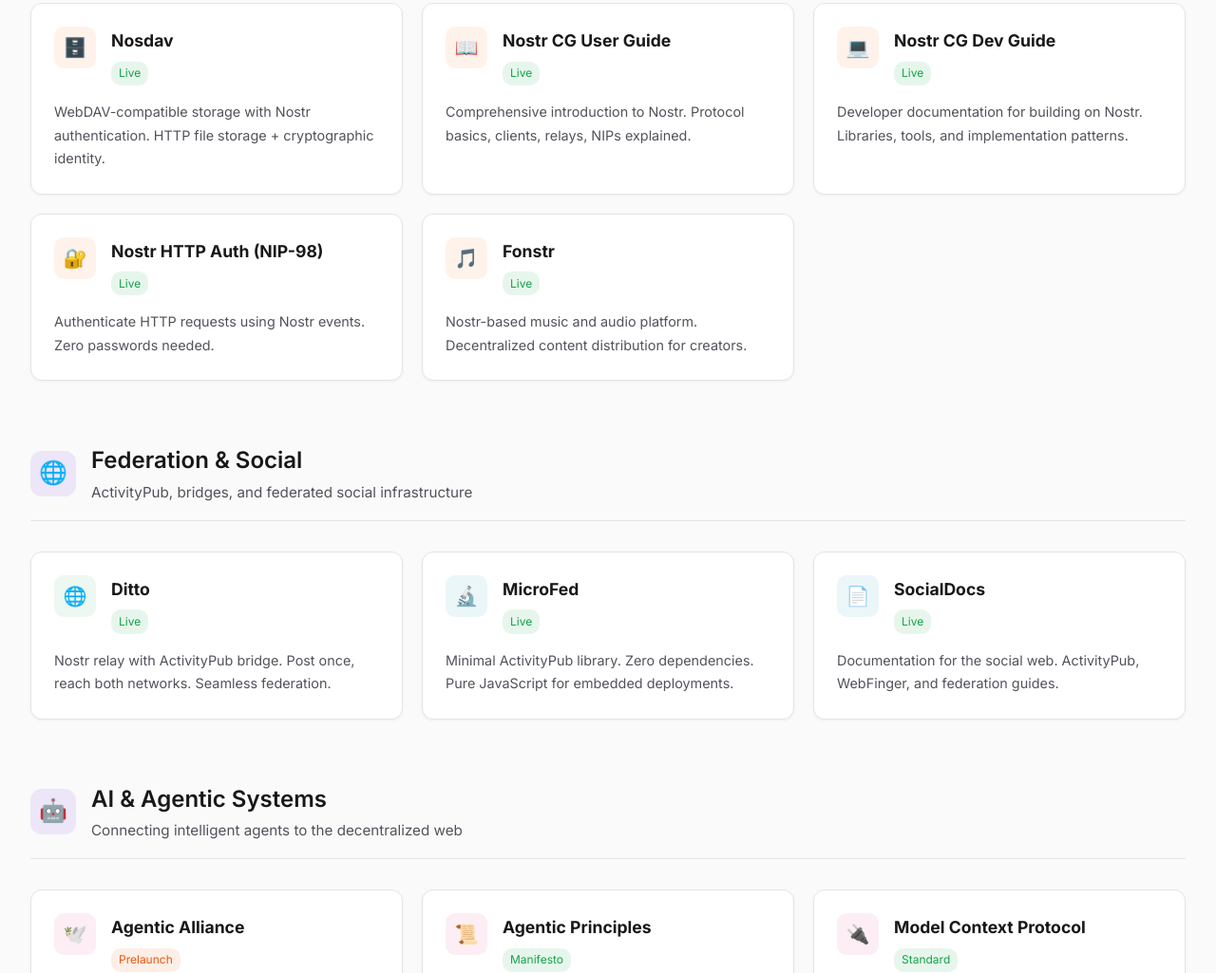
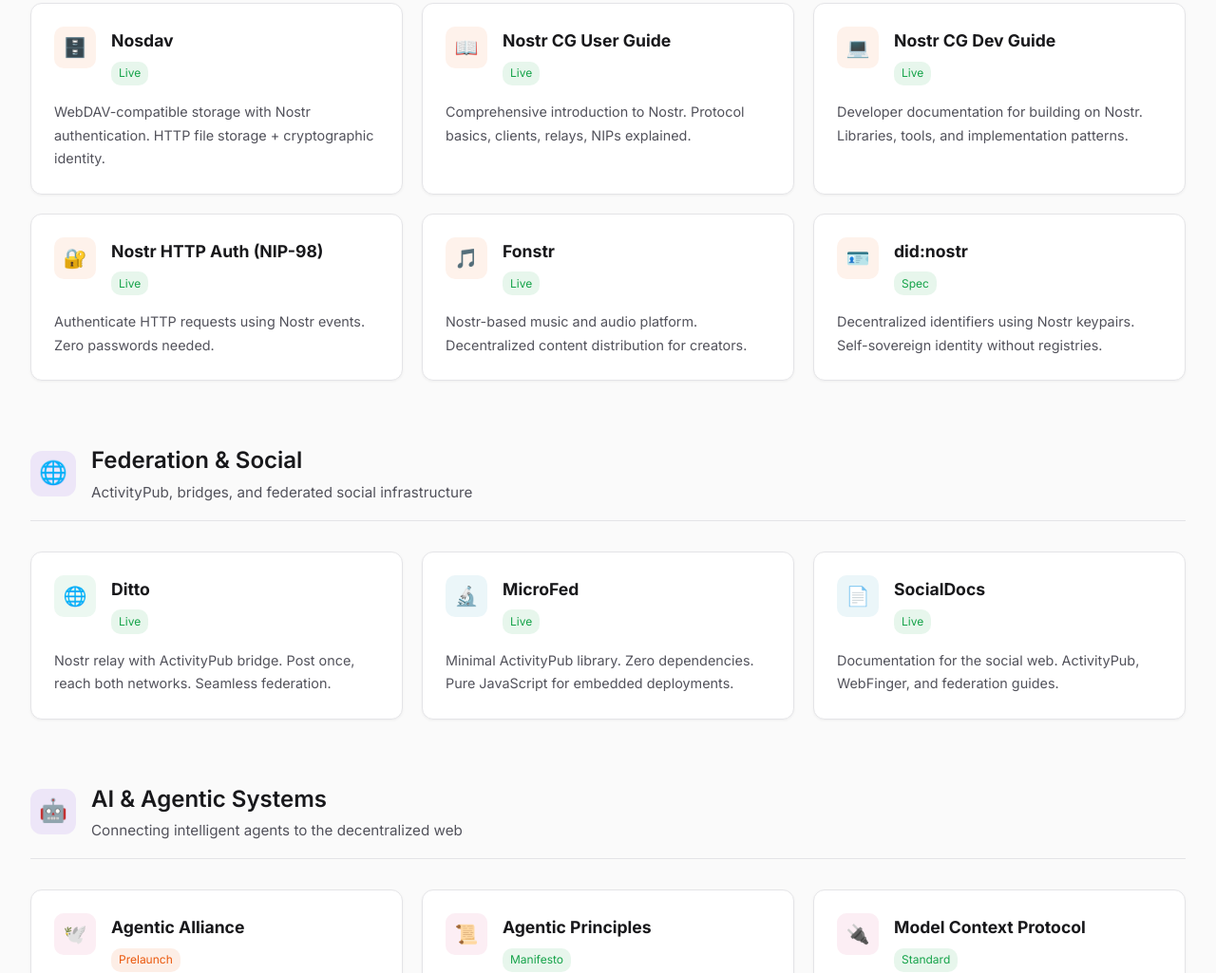
Before and after one commit to sandy-mount/sandymount, a website: page index.html in a window 1280 px wide. Shown: the part 2587-3612 px from the top of the page at 95% size. Drawn offline with Linux system fonts and the light colour scheme.

Commit message:
Add did:nostr card back

```diff
--- a/index.html
+++ b/index.html
@@ -743,6 +743,16 @@
           </div>
           <p>Nostr-based music and audio platform. Decentralized content distribution for creators.</p>
         </a>
+        <a href="https://github.com/nostr-protocol/nips/blob/master/05.md" class="project-card">
+          <div class="project-top">
+            <div class="project-icon orange">🪪</div>
+            <div class="project-info">
+              <h4>did:nostr</h4>
+              <span class="status">Spec</span>
+            </div>
+          </div>
+          <p>Decentralized identifiers using Nostr keypairs. Self-sovereign identity without registries.</p>
+        </a>
       </div>
     </div>
 
```
